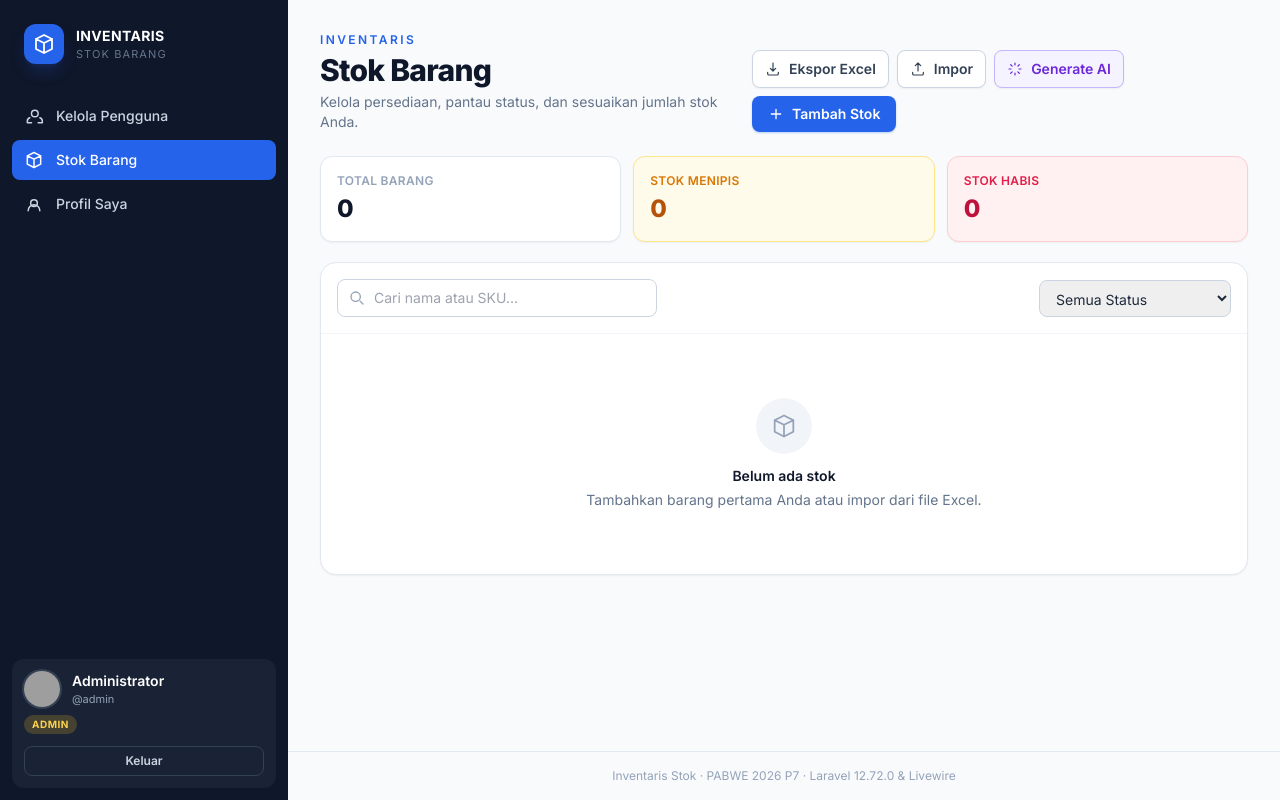
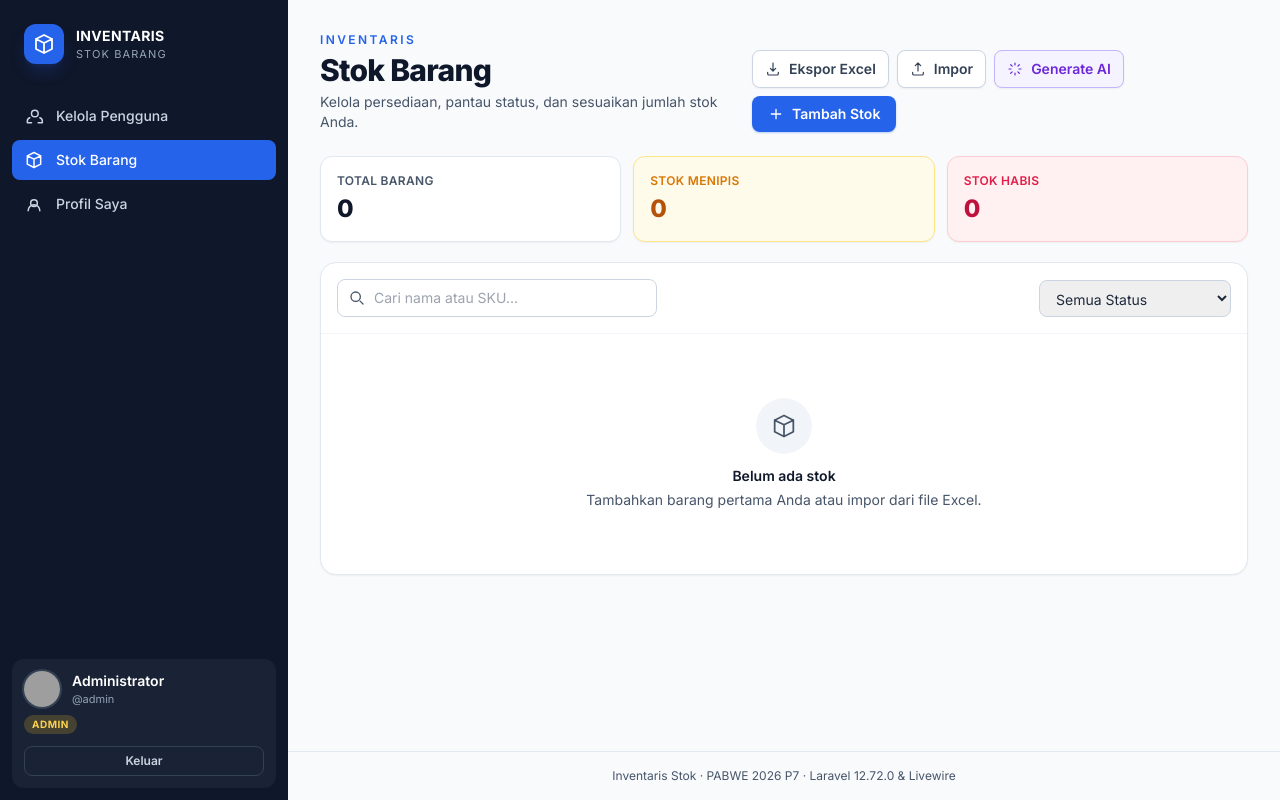
Before and after one commit to Han-Sam-pro/ifs24011-pabwe2026-sk-p7-laravel-livewire, a Laravel app: page /stocks in a window 1280 px wide. Run offline with Laravel 12, Linux system fonts and the light colour scheme; a user stored in the database is signed in; data comes from the database, SQL or seed files in the repository; style sheets or scripts are compiled from the project's sources; some libraries are stand-ins or nearby versions; grey boxes are pictures that could not be loaded.

Commit message:
Perbaiki kontras teks dan label aksesibilitas
- Ganti teks abu-abu slate-400/500 di area terang menjadi slate-600
- Naikkan kontras label sidebar dan footer
- Tambah meta description di layout
- Tambah aria-label pada tombol tutup modal dan kolom pencarian

Co-Authored-By: Claude Haiku 5.5 <noreply@anthropic.com>
Claude-Session: https://claude.ai/code/session_016j9Kit6KT3YNEph5tWEMu1

```diff
--- a/resources/views/components/layouts/app.blade.php
+++ b/resources/views/components/layouts/app.blade.php
@@ -3,6 +3,7 @@
 <head>
     <meta charset="utf-8">
     <meta name="viewport" content="width=device-width, initial-scale=1.0">
+    <meta name="description" content="Aplikasi manajemen inventaris stok barang untuk pengguna dan admin.">
     <meta name="csrf-token" content="{{ csrf_token() }}">
     <title>{{ $title ?? 'Inventaris Stok' }}</title>
     @vite('resources/css/app.css')
@@ -40,7 +41,7 @@
                     </span>
                     <span>
                         <span class="block text-sm font-bold tracking-wide text-white">INVENTARIS</span>
-                        <span class="block text-[11px] uppercase tracking-widest text-slate-500">Stok Barang</span>
+                        <span class="block text-[11px] uppercase tracking-widest text-slate-400">Stok Barang</span>
                     </span>
                 </a>
 
@@ -106,7 +107,7 @@
                     {{ $slot }}
                 </main>
 
-                <footer class="border-t border-slate-200 px-6 py-4 text-center text-xs text-slate-400">
+                <footer class="border-t border-slate-200 px-6 py-4 text-center text-xs text-slate-600">
                     Inventaris Stok &middot; PABWE 2026 P7 &middot; Laravel {{ app()->version() }} &amp; Livewire
                 </footer>
             </div>
@@ -132,7 +133,7 @@
                 {{ $slot }}
             </main>
 
-            <footer class="border-t border-slate-200 bg-white py-4 text-center text-xs text-slate-400">
+            <footer class="border-t border-slate-200 bg-white py-4 text-center text-xs text-slate-600">
                 Inventaris Stok &middot; PABWE 2026 P7
             </footer>
         </div>
--- a/resources/views/livewire/auth/login.blade.php
+++ b/resources/views/livewire/auth/login.blade.php
@@ -2,7 +2,7 @@
     <div class="bg-white p-8 rounded-2xl shadow-sm border border-slate-200">
         <div class="text-center mb-6">
             <h2 class="text-2xl font-bold text-slate-900">Masuk ke Akun Anda</h2>
-            <p class="text-sm text-slate-500 mt-1">Masuk untuk mengelola persediaan barang Anda</p>
+            <p class="text-sm text-slate-600 mt-1">Masuk untuk mengelola persediaan barang Anda</p>
         </div>
 
         <form wire:submit.prevent="authenticate" class="space-y-5">
@@ -35,7 +35,7 @@
             </button>
         </form>
 
-        <div class="mt-6 text-center text-sm text-slate-500">
+        <div class="mt-6 text-center text-sm text-slate-600">
             Belum memiliki akun?
             <a href="{{ route('register') }}" class="font-semibold text-blue-600 hover:text-blue-700">Daftar sekarang</a>
         </div>
--- a/resources/views/livewire/auth/register.blade.php
+++ b/resources/views/livewire/auth/register.blade.php
@@ -2,7 +2,7 @@
     <div class="bg-white p-8 rounded-2xl shadow-sm border border-slate-200">
         <div class="text-center mb-6">
             <h2 class="text-2xl font-bold text-slate-900">Buat Akun Member</h2>
-            <p class="text-sm text-slate-500 mt-1">Daftar sekarang untuk mulai mengelola stok barang Anda</p>
+            <p class="text-sm text-slate-600 mt-1">Daftar sekarang untuk mulai mengelola stok barang Anda</p>
         </div>
 
         <form wire:submit.prevent="register" class="space-y-4">
@@ -45,7 +45,7 @@
             </button>
         </form>
 
-        <div class="mt-6 text-center text-sm text-slate-500">
+        <div class="mt-6 text-center text-sm text-slate-600">
             Sudah memiliki akun?
             <a href="{{ route('login') }}" class="font-semibold text-blue-600 hover:text-blue-700">Masuk di sini</a>
         </div>
--- a/resources/views/livewire/profile/profile.blade.php
+++ b/resources/views/livewire/profile/profile.blade.php
@@ -4,7 +4,7 @@
 
     <div class="mb-8">
         <h1 class="text-2xl font-bold text-slate-900">Pengaturan Profil</h1>
-        <p class="text-sm text-slate-500 mt-1">Kelola identitas diri, foto profil 1:1, dan keamanan akun Anda</p>
+        <p class="text-sm text-slate-600 mt-1">Kelola identitas diri, foto profil 1:1, dan keamanan akun Anda</p>
     </div>
 
     <div class="grid grid-cols-1 lg:grid-cols-3 gap-8">
@@ -51,7 +51,7 @@
                 @endif
             </div>
 
-            <p class="text-xs text-slate-400 mt-4">
+            <p class="text-xs text-slate-600 mt-4">
                 Mendukung PNG, JPG, GIF hingga 5MB. Foto otomatis dipotong menjadi rasio presisi 1:1.
             </p>
         </div>
@@ -173,7 +173,7 @@
                         <svg class="w-5 h-5 text-white" fill="none" stroke="currentColor" viewBox="0 0 24 24"><path stroke-linecap="round" stroke-linejoin="round" stroke-width="2" d="M4 16l4.586-4.586a2 2 0 012.828 0L16 16m-2-2l1.586-1.586a2 2 0 012.828 0L20 14m-6-6h.01M6 20h12a2 2 0 002-2V6a2 2 0 00-2-2H6a2 2 0 00-2 2v12a2 2 0 002 2z"/></svg>
                         <span>Sesuaikan Potongan Foto (Rasio 1:1)</span>
                     </h3>
-                    <button wire:click="closeCropModal" class="text-white/80 hover:text-white transition">
+                    <button type="button" aria-label="Tutup" wire:click="closeCropModal" class="text-white/80 hover:text-white transition">
                         <svg class="w-5 h-5" fill="none" stroke="currentColor" viewBox="0 0 24 24"><path stroke-linecap="round" stroke-linejoin="round" stroke-width="2" d="M6 18L18 6M6 6l12 12"/></svg>
                     </button>
                 </div>
--- a/resources/views/livewire/stock/stock-list.blade.php
+++ b/resources/views/livewire/stock/stock-list.blade.php
@@ -3,7 +3,7 @@
         <div>
             <p class="text-xs font-semibold uppercase tracking-[0.2em] text-blue-600">Inventaris</p>
             <h1 class="mt-1 text-2xl font-extrabold tracking-tight text-slate-900 sm:text-3xl">Stok Barang</h1>
-            <p class="mt-1 text-sm text-slate-500">Kelola persediaan, pantau status, dan sesuaikan jumlah stok Anda.</p>
+            <p class="mt-1 text-sm text-slate-600">Kelola persediaan, pantau status, dan sesuaikan jumlah stok Anda.</p>
         </div>
         <div class="flex flex-wrap items-center gap-2">
             <button wire:click="exportExcel" wire:loading.attr="disabled" class="inline-flex items-center gap-2 rounded-lg border border-slate-300 bg-white px-3 py-2 text-sm font-semibold text-slate-700 shadow-sm transition hover:bg-slate-50 disabled:opacity-50">
@@ -31,7 +31,7 @@
 
     <div class="mb-5 grid grid-cols-1 gap-3 sm:grid-cols-3">
         <div class="rounded-xl border border-slate-200 bg-white p-4 shadow-sm">
-            <p class="text-xs font-semibold uppercase tracking-wide text-slate-400">Total Barang</p>
+            <p class="text-xs font-semibold uppercase tracking-wide text-slate-600">Total Barang</p>
             <p class="mt-1 text-2xl font-extrabold text-slate-900">{{ number_format($counts['total']) }}</p>
         </div>
         <div class="rounded-xl border border-amber-200 bg-amber-50 p-4 shadow-sm">
@@ -47,7 +47,7 @@
     <div class="overflow-hidden rounded-2xl border border-slate-200 bg-white shadow-sm">
         <div class="flex flex-col gap-3 border-b border-slate-100 p-4 sm:flex-row sm:items-center sm:justify-between">
             <div class="relative w-full sm:max-w-xs">
-                <svg class="pointer-events-none absolute left-3 top-1/2 h-4 w-4 -translate-y-1/2 text-slate-400" fill="none" stroke="currentColor" stroke-width="2" viewBox="0 0 24 24"><path stroke-linecap="round" stroke-linejoin="round" d="m21 21-4.3-4.3M17 10a7 7 0 1 1-14 0 7 7 0 0 1 14 0Z"/></svg>
+                <svg class="pointer-events-none absolute left-3 top-1/2 h-4 w-4 -translate-y-1/2 text-slate-600" fill="none" stroke="currentColor" stroke-width="2" viewBox="0 0 24 24"><path stroke-linecap="round" stroke-linejoin="round" d="m21 21-4.3-4.3M17 10a7 7 0 1 1-14 0 7 7 0 0 1 14 0Z"/></svg>
                 <input wire:model.live.debounce.300ms="search" type="search" placeholder="Cari nama atau SKU..." class="w-full rounded-lg border border-slate-300 py-2 pl-9 pr-3 text-sm focus:border-blue-500 focus:outline-none focus:ring-2 focus:ring-blue-500/20">
             </div>
             <select wire:model.live="statusFilter" class="w-full rounded-lg border border-slate-300 px-3 py-2 text-sm focus:border-blue-500 focus:outline-none sm:w-48">
@@ -60,16 +60,16 @@
 
         @if ($stocks->isEmpty())
             <div class="px-6 py-16 text-center">
-                <div class="mx-auto flex h-14 w-14 items-center justify-center rounded-full bg-slate-100 text-slate-400">
+                <div class="mx-auto flex h-14 w-14 items-center justify-center rounded-full bg-slate-100 text-slate-600">
                     <svg class="h-7 w-7" fill="none" stroke="currentColor" stroke-width="1.5" viewBox="0 0 24 24"><path stroke-linecap="round" stroke-linejoin="round" d="M20 7 12 3 4 7m16 0-8 4m8-4v10l-8 4m0-10L4 7m8 4v10M4 7v10l8 4"/></svg>
                 </div>
                 <h3 class="mt-3 text-sm font-semibold text-slate-900">Belum ada stok</h3>
-                <p class="mt-1 text-sm text-slate-500">Tambahkan barang pertama Anda atau impor dari file Excel.</p>
+                <p class="mt-1 text-sm text-slate-600">Tambahkan barang pertama Anda atau impor dari file Excel.</p>
             </div>
         @else
             <div class="overflow-x-auto">
                 <table class="min-w-full divide-y divide-slate-100 text-sm">
-                    <thead class="bg-slate-50/70 text-left text-[11px] font-bold uppercase tracking-wider text-slate-500">
+                    <thead class="bg-slate-50/70 text-left text-[11px] font-bold uppercase tracking-wider text-slate-600">
                         <tr>
                             <th class="px-4 py-3">Barang</th>
                             <th class="px-4 py-3">SKU</th>
@@ -87,24 +87,24 @@
                                         @if ($stock->coverImageUrl())
                                             <img src="{{ $stock->coverImageUrl() }}" alt="{{ $stock->name }}" class="h-11 w-11 rounded-lg object-cover ring-1 ring-slate-200">
                                         @else
-                                            <div class="flex h-11 w-11 items-center justify-center rounded-lg bg-slate-100 text-slate-400">
+                                            <div class="flex h-11 w-11 items-center justify-center rounded-lg bg-slate-100 text-slate-600">
                                                 <svg class="h-5 w-5" fill="none" stroke="currentColor" stroke-width="1.6" viewBox="0 0 24 24"><path stroke-linecap="round" stroke-linejoin="round" d="M20 7 12 3 4 7m16 0-8 4m8-4v10l-8 4m0-10L4 7m8 4v10M4 7v10l8 4"/></svg>
                                             </div>
                                         @endif
                                         <div class="min-w-0">
                                             <a href="{{ route('stocks.show', $stock) }}" class="block truncate font-semibold text-slate-900 hover:text-blue-600">{{ $stock->name }}</a>
-                                            <p class="text-xs text-slate-500">Min. {{ $stock->min_stock }} {{ $stock->unit }}</p>
+                                            <p class="text-xs text-slate-600">Min. {{ $stock->min_stock }} {{ $stock->unit }}</p>
                                         </div>
                                     </div>
                                 </td>
-                                <td class="whitespace-nowrap px-4 py-3 font-mono text-xs text-slate-500">{{ $stock->sku ?: '—' }}</td>
+                                <td class="whitespace-nowrap px-4 py-3 font-mono text-xs text-slate-600">{{ $stock->sku ?: '—' }}</td>
                                 <td class="whitespace-nowrap px-4 py-3">
                                     <div class="flex items-center justify-center gap-2">
                                         <button wire:click="adjustQuantity({{ $stock->id }}, -1)" title="Kurangi stok" class="flex h-7 w-7 items-center justify-center rounded-md border border-slate-300 text-slate-600 hover:border-rose-400 hover:text-rose-600">−</button>
                                         <span class="min-w-10 text-center font-bold text-slate-900">{{ number_format($stock->quantity) }}</span>
                                         <button wire:click="adjustQuantity({{ $stock->id }}, 1)" title="Tambah stok" class="flex h-7 w-7 items-center justify-center rounded-md border border-slate-300 text-slate-600 hover:border-emerald-400 hover:text-emerald-600">+</button>
                                     </div>
-                                    <p class="mt-1 text-center text-[11px] text-slate-400">{{ $stock->unit }}</p>
+                                    <p class="mt-1 text-center text-[11px] text-slate-600">{{ $stock->unit }}</p>
                                 </td>
                                 <td class="whitespace-nowrap px-4 py-3 text-slate-700">{{ $stock->price !== null ? $stock->formattedPrice() : '—' }}</td>
                                 <td class="whitespace-nowrap px-4 py-3">
@@ -136,7 +136,7 @@
             <div class="w-full max-w-2xl rounded-2xl bg-white shadow-2xl">
                 <div class="flex items-center justify-between border-b border-slate-100 px-6 py-4">
                     <h2 class="text-lg font-bold text-slate-900">{{ $editingId ? 'Edit Stok' : 'Tambah Stok Baru' }}</h2>
-                    <button wire:click="closeFormModal" class="rounded-lg p-1.5 text-slate-400 hover:bg-slate-100 hover:text-slate-600">
+                    <button wire:click="closeFormModal" class="rounded-lg p-1.5 text-slate-600 hover:bg-slate-100 hover:text-slate-600">
                         <svg class="h-5 w-5" fill="none" stroke="currentColor" stroke-width="2" viewBox="0 0 24 24"><path stroke-linecap="round" d="M6 18 18 6M6 6l12 12"/></svg>
                     </button>
                 </div>
@@ -171,7 +171,7 @@
                         <div>
                             <label class="mb-1 block text-xs font-semibold text-slate-600">Minimal Stok <span class="text-rose-500">*</span></label>
                             <input wire:model="minStock" type="number" min="0" required class="w-full rounded-lg border border-slate-300 px-3 py-2 text-sm focus:border-blue-500 focus:outline-none focus:ring-2 focus:ring-blue-500/20">
-                            <p class="mt-1 text-[11px] text-slate-400">Status "Stok Menipis" muncul saat jumlah ≤ minimal stok.</p>
+                            <p class="mt-1 text-[11px] text-slate-600">Status "Stok Menipis" muncul saat jumlah ≤ minimal stok.</p>
                             @error('minStock') <p class="mt-1 text-xs text-rose-600">{{ $message }}</p> @enderror
                         </div>
                     </div>
@@ -180,9 +180,9 @@
                         <label class="mb-1 block text-xs font-semibold text-slate-600">Deskripsi (Markdown)</label>
                         <div x-data="{ tab: 'write' }" class="overflow-hidden rounded-lg border border-slate-300">
                             <div class="flex items-center gap-1 border-b border-slate-200 bg-slate-50 px-2 py-1.5">
-                                <button type="button" @click="tab = 'write'" :class="tab === 'write' ? 'bg-white text-slate-800 shadow-sm' : 'text-slate-500'" class="rounded px-2.5 py-1 text-xs font-semibold">Tulis</button>
-                                <button type="button" @click="tab = 'preview'; $nextTick(() => window.renderMarkdownPreview('stock-description', 'stock-description-preview'))" :class="tab === 'preview' ? 'bg-white text-slate-800 shadow-sm' : 'text-slate-500'" class="rounded px-2.5 py-1 text-xs font-semibold">Pratinjau</button>
-                                <span class="ml-auto text-[10px] text-slate-400">Markdown didukung</span>
+                                <button type="button" @click="tab = 'write'" :class="tab === 'write' ? 'bg-white text-slate-800 shadow-sm' : 'text-slate-600'" class="rounded px-2.5 py-1 text-xs font-semibold">Tulis</button>
+                                <button type="button" @click="tab = 'preview'; $nextTick(() => window.renderMarkdownPreview('stock-description', 'stock-description-preview'))" :class="tab === 'preview' ? 'bg-white text-slate-800 shadow-sm' : 'text-slate-600'" class="rounded px-2.5 py-1 text-xs font-semibold">Pratinjau</button>
+                                <span class="ml-auto text-[10px] text-slate-600">Markdown didukung</span>
                             </div>
                             <textarea id="stock-description" wire:model="description" rows="6" x-show="tab === 'write'" placeholder="Tulis deskripsi barang... **tebal**, - daftar, # judul" class="w-full resize-y border-0 px-3 py-2 font-mono text-sm focus:ring-0"></textarea>
                             <div id="stock-description-preview" x-show="tab === 'preview'" x-cloak class="markdown-body min-h-32 px-3 py-2 text-sm"></div>
@@ -209,7 +209,7 @@
                     <svg class="h-6 w-6" fill="none" stroke="currentColor" stroke-width="2" viewBox="0 0 24 24"><path stroke-linecap="round" stroke-linejoin="round" d="M12 9v4m0 4h.01M10.3 3.6 1.8 18a2 2 0 0 0 1.7 3h17a2 2 0 0 0 1.7-3L13.7 3.6a2 2 0 0 0-3.4 0Z"/></svg>
                 </div>
                 <h3 class="mt-4 text-center text-lg font-bold text-slate-900">Hapus stok ini?</h3>
-                <p class="mt-1 text-center text-sm text-slate-500">Data dan gambar sampul akan dihapus permanen.</p>
+                <p class="mt-1 text-center text-sm text-slate-600">Data dan gambar sampul akan dihapus permanen.</p>
                 <div class="mt-5 flex gap-2">
                     <button wire:click="cancelDelete" class="flex-1 rounded-lg border border-slate-300 py-2 text-sm font-semibold text-slate-600 hover:bg-slate-50">Batal</button>
                     <button wire:click="deleteStock" class="flex-1 rounded-lg bg-rose-600 py-2 text-sm font-semibold text-white hover:bg-rose-700">Hapus</button>
@@ -224,7 +224,7 @@
             <div class="w-full max-w-lg rounded-2xl bg-white shadow-2xl">
                 <div class="flex items-center justify-between border-b border-slate-100 px-6 py-4">
                     <h2 class="text-lg font-bold text-slate-900">Impor Stok dari Excel</h2>
-                    <button wire:click="closeImportModal" class="rounded-lg p-1.5 text-slate-400 hover:bg-slate-100">
+                    <button wire:click="closeImportModal" class="rounded-lg p-1.5 text-slate-600 hover:bg-slate-100">
                         <svg class="h-5 w-5" fill="none" stroke="currentColor" stroke-width="2" viewBox="0 0 24 24"><path stroke-linecap="round" d="M6 18 18 6M6 6l12 12"/></svg>
                     </button>
                 </div>
@@ -262,9 +262,9 @@
                 <div class="flex items-center justify-between border-b border-slate-100 px-6 py-4">
                     <div>
                         <h2 class="text-lg font-bold text-slate-900">Generate Stok dengan AI</h2>
-                        <p class="text-xs text-slate-500">Deskripsikan kebutuhan inventaris, AI akan mengusulkan item.</p>
+                        <p class="text-xs text-slate-600">Deskripsikan kebutuhan inventaris, AI akan mengusulkan item.</p>
                     </div>
-                    <button wire:click="closeAiModal" class="rounded-lg p-1.5 text-slate-400 hover:bg-slate-100">
+                    <button wire:click="closeAiModal" class="rounded-lg p-1.5 text-slate-600 hover:bg-slate-100">
                         <svg class="h-5 w-5" fill="none" stroke="currentColor" stroke-width="2" viewBox="0 0 24 24"><path stroke-linecap="round" d="M6 18 18 6M6 6l12 12"/></svg>
                     </button>
                 </div>
@@ -293,7 +293,7 @@
                     @if ($aiItems !== [])
                         <div class="overflow-hidden rounded-lg border border-slate-200">
                             <table class="min-w-full divide-y divide-slate-100 text-xs">
-                                <thead class="bg-slate-50 text-left font-bold text-slate-500">
+                                <thead class="bg-slate-50 text-left font-bold text-slate-600">
                                     <tr>
                                         <th class="px-3 py-2"></th>
                                         <th class="px-3 py-2">Nama</th>
@@ -308,7 +308,7 @@
                                             <td class="px-3 py-2"><input type="checkbox" wire:model="aiSelected" value="{{ $index }}" class="rounded border-slate-300 text-blue-600"></td>
                                             <td class="px-3 py-2">
                                                 <p class="font-semibold text-slate-800">{{ $item['name'] }}</p>
-                                                @if (! empty($item['sku']))<p class="font-mono text-[10px] text-slate-400">{{ $item['sku'] }}</p>@endif
+                                                @if (! empty($item['sku']))<p class="font-mono text-[10px] text-slate-600">{{ $item['sku'] }}</p>@endif
                                             </td>
                                             <td class="px-3 py-2 text-slate-600">{{ $item['quantity'] }}</td>
                                             <td class="px-3 py-2 text-slate-600">{{ $item['unit'] }}</td>
```
Also changed, not shown: resources/views/livewire/admin/admin-user-stock-list.blade.php (+10 -10 lines), resources/views/livewire/admin/user-list.blade.php (+9 -9 lines), resources/views/livewire/stock/stock-detail.blade.php (+15 -15 lines).
